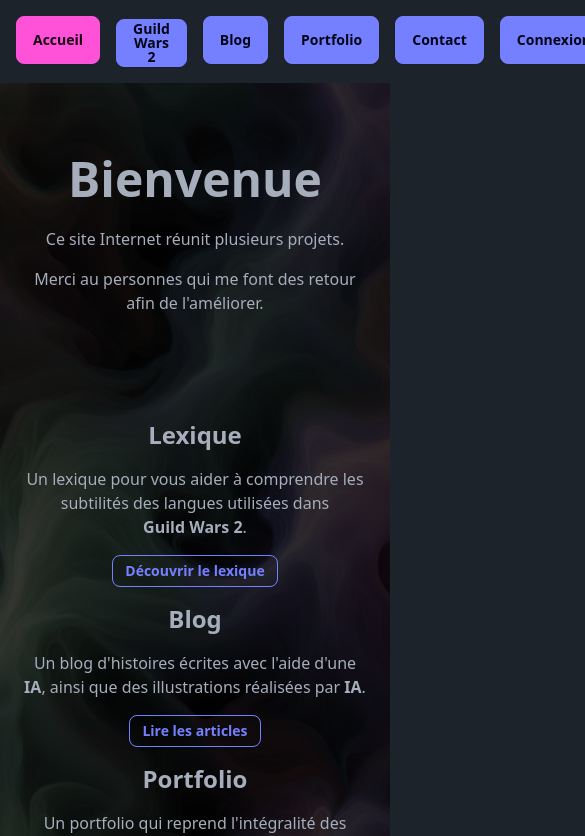
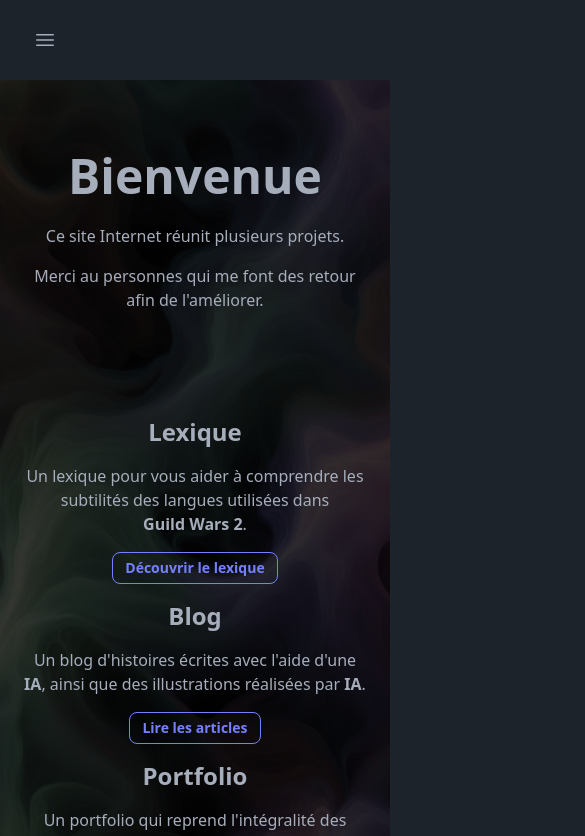
Before and after one commit to coaben2/coaben2, a Vue app: page / in a window 390 px wide. Shown: the top 836 px of the page, 585 px wide, since content can reach past the window. Built offline with nearby package versions, Linux system fonts and the light colour scheme.

Commit message:
Added responsive menu

```diff
--- a/src/components/AppNavigation.vue
+++ b/src/components/AppNavigation.vue
@@ -1,36 +1,135 @@
 <script setup>
-import { RouterLink } from 'vue-router'
+import { RouterLink } from 'vue-router';
+import { ref } from 'vue';
+
+const modalMenu = ref(null);
+
+const links = [
+  {
+    to: 'Home',
+    title: 'Accueil',
+    children: [],
+  },
+  {
+    to: false,
+    title: 'Guild Wars 2',
+    children: [
+      {
+        to: 'GuildWarsLexique',
+        title: 'Lexique',
+        children: [],
+      },
+      {
+        to: 'GuildWarsApiCharacters',
+        title: 'API',
+        children: [],
+      },
+      {
+        to: 'GuildWarsInventoryManager',
+        title: 'Vide ton sac',
+        children: [],
+      },
+    ],
+  },
+  {
+    to: 'Blog',
+    title: 'Blog',
+    children: [],
+  },
+  {
+    to: 'Portfolio',
+    title: 'Portfolio',
+    children: [],
+  },
+  {
+    to: 'Contact',
+    title: 'Contact',
+    children: [],
+  },
+  {
+    to: 'Login',
+    title: 'Connexion',
+    children: [],
+  },
+];
+
+const openModalMenu = () => {
+  modalMenu.value.showModal();
+};
 </script>
 
 <template>
   <header class="bg-base-100">
-        <nav class="p-4 flex flex-start gap-4">
-            <RouterLink :to="{ name: 'Home' }" class="btn">Accueil</RouterLink>
-            <div class="dropdown">
-                <div tabindex="0" role="button" class="btn btn-primary">Guild Wars 2</div>
+    <nav class="p-4 hidden md:flex flex-start gap-4">
+      <div v-for="(link, k) in links" :key="k">
+        <RouterLink v-if="!link.children.length" :to="{ name: link.to }" class="btn">
+          {{ link.title }}
+        </RouterLink>
+        <div class="dropdown" v-else>
+          <div tabindex="0" role="button" class="btn btn-primary">{{ link.title }}</div>
           <ul
-                    class="p-2 shadow menu dropdown-content z-[1] bg-base-100 rounded-box w-auto whitespace-nowrap min-w-52">
-                    <li>
-                        <RouterLink :to="{ name: 'GuildWarsLexique' }">Lexique</RouterLink>
-                        <RouterLink :to="{ name: 'GuildWarsApiCharacters' }">API</RouterLink>
-                        <RouterLink :to="{ name: 'GuildWarsInventoryManager' }">Vide ton sac</RouterLink>
+            class="p-2 shadow menu dropdown-content z-[1] bg-base-100 rounded-box w-auto whitespace-nowrap min-w-52"
+          >
+            <li v-for="(child, i) in link.children" :key="i">
+              <RouterLink :to="{ name: child.to }">{{ child.title }}</RouterLink>
             </li>
           </ul>
         </div>
-            <RouterLink :to="{ name: 'Blog' }" class="btn">Blog</RouterLink>
-            <RouterLink :to="{ name: 'Portfolio' }" class="btn">Portfolio</RouterLink>
-            <RouterLink :to="{ name: 'Contact' }" class="btn">Contact</RouterLink>
-            <RouterLink :to="{ name: 'Login' }" class="btn">Connexion</RouterLink>
+      </div>
     </nav>
+    <button class="btn btn-ghost m-4 block md:hidden" @click="openModalMenu">
+      <svg
+        xmlns="http://www.w3.org/2000/svg"
+        viewBox="0 0 24 24"
+        fill="currentColor"
+        class="w-6 h-6"
+      >
+        <path
+          fill-rule="evenodd"
+          d="M3 6.75A.75.75 0 0 1 3.75 6h16.5a.75.75 0 0 1 0 1.5H3.75A.75.75 0 0 1 3 6.75ZM3 12a.75.75 0 0 1 .75-.75h16.5a.75.75 0 0 1 0 1.5H3.75A.75.75 0 0 1 3 12Zm0 5.25a.75.75 0 0 1 .75-.75h16.5a.75.75 0 0 1 0 1.5H3.75a.75.75 0 0 1-.75-.75Z"
+          clip-rule="evenodd"
+        />
+      </svg>
+    </button>
+
+    <dialog ref="modalMenu" class="modal">
+      <div class="modal-box">
+        <form method="dialog">
+          <button class="btn btn-sm btn-circle btn-ghost absolute right-2 top-2">✕</button>
+        </form>
+        <ul class="menu menu-lg mt-2">
+          <li v-for="(link, k) in links" :key="k">
+            <RouterLink
+              v-if="!link.children.length"
+              :to="{ name: link.to }"
+              @click="modalMenu.close()"
+            >
+              {{ link.title }}
+            </RouterLink>
+            <h2 v-if="link.children.length" class="menu-title text-lg">{{ link.title }}</h2>
+            <ul v-if="link.children.length">
+              <li v-for="(child, i) in link.children" :key="i">
+                <RouterLink :to="{ name: child.to }" @click="modalMenu.close()">
+                  {{ child.title }}
+                </RouterLink>
+              </li>
+            </ul>
+          </li>
+        </ul>
+      </div>
+      <form method="dialog" class="modal-backdrop">
+        <button>close</button>
+      </form>
+    </dialog>
   </header>
 </template>
 
 <style scoped>
-header>nav>a:not(.router-link-active) {
+header > nav > div > a:not(.router-link-active) {
   @apply btn-primary;
 }
 
-header>nav>a.router-link-active {
+header > nav > div > a.router-link-active {
   @apply btn-secondary;
 }
 </style>
```
Lines whose indentation alone changed are shown as unchanged.
